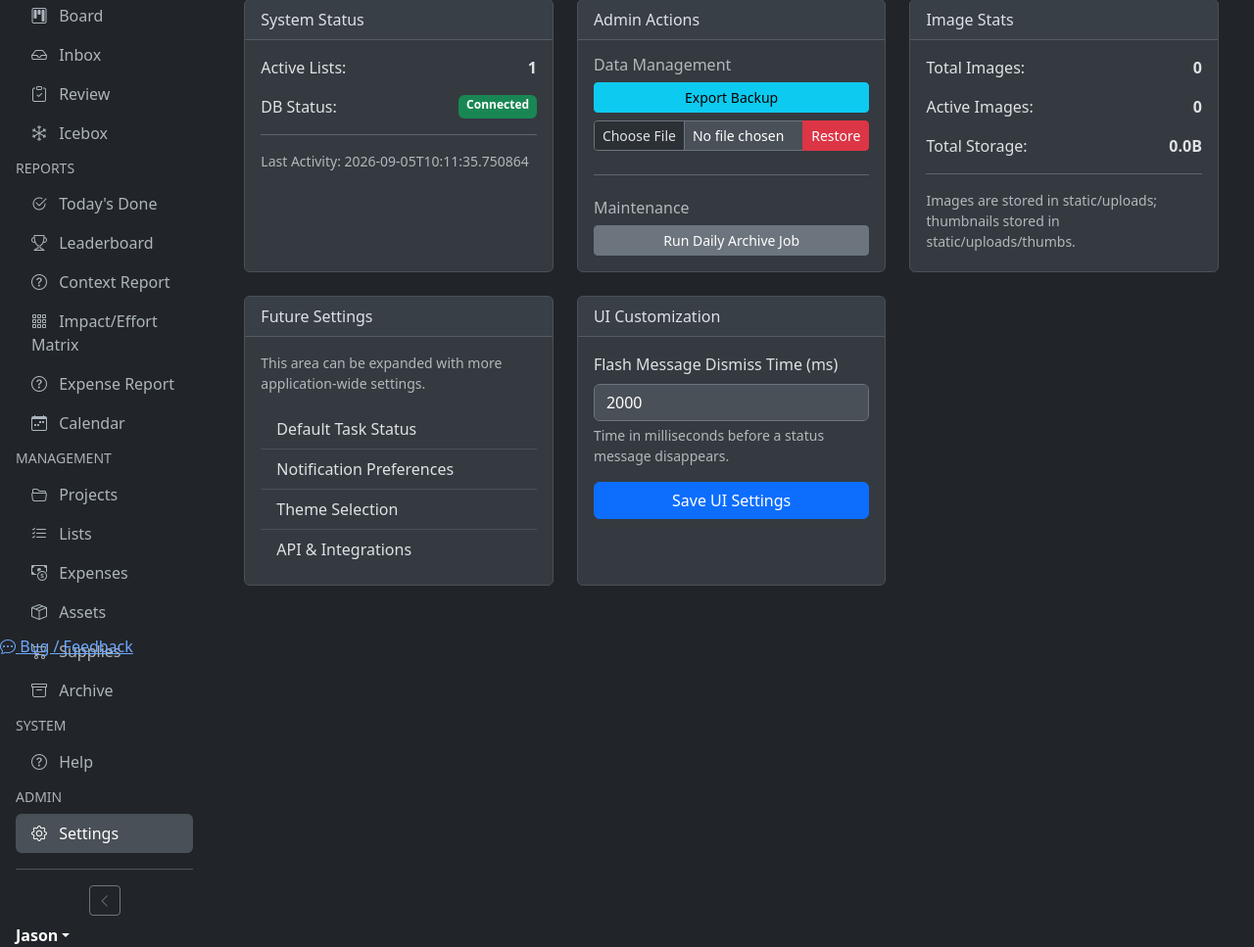
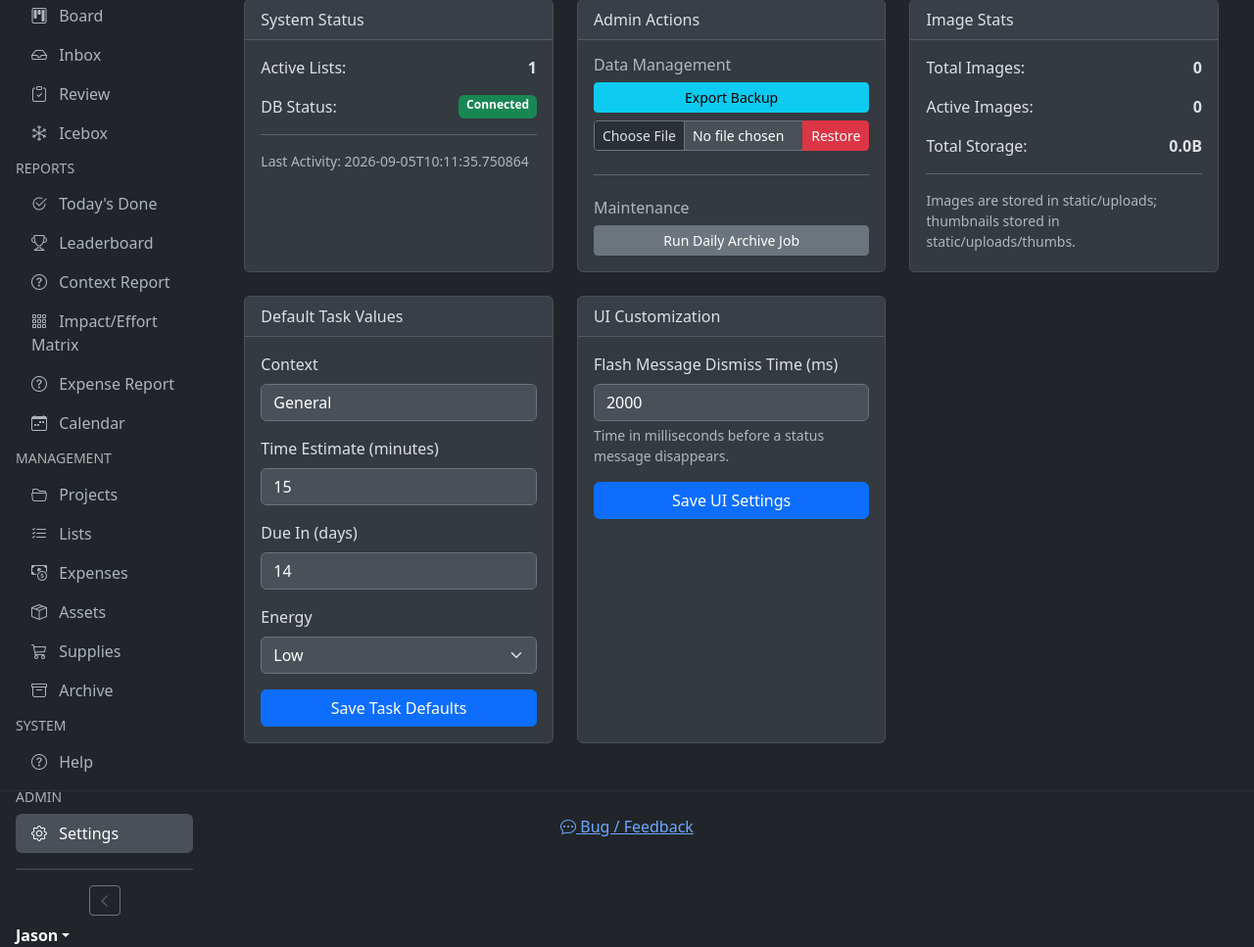
Before and after one commit to jasonbartholme/gtd-household, a Flask app: page /settings in a window 1280 px wide. Shown: the part 152-1119 px from the top of the page at 98% size. Run offline with Flask 3, Linux system fonts and the light colour scheme; data comes from the database, SQL or seed files in the repository; both versions use the stored data as it was after the commit; data that the repository does not hold is empty.

Commit message:
Added default values and let the footer breathe.

```diff
--- a/app.py
+++ b/app.py
@@ -86,6 +86,22 @@ def get_local_now():
     """Returns current time in Central Time (US/Chicago) as a naive datetime for SQLite."""
     return datetime.now(ZoneInfo("America/Chicago")).replace(tzinfo=None)
 
+def get_task_defaults(household_id):
+    household = db.session.get(Household, household_id) if household_id else None
+    context = household.default_task_context if household else 'General'
+    time_estimate = household.default_task_time_estimate if household else 15
+    due_days = household.default_task_due_days if household else 14
+    energy_level = household.default_task_energy_level if household else 'Low'
+    due_date = (get_local_now() + timedelta(days=due_days)).date()
+
+    return {
+        'context': context,
+        'time_estimate': time_estimate,
+        'due_days': due_days,
+        'energy_level': energy_level,
+        'due_date': due_date.isoformat()
+    }
+
 # ==========================================
 # 2. DATABASE MODELS
 # ==========================================
@@ -93,6 +109,10 @@ class Household(db.Model):
     id = db.Column(db.Integer, primary_key=True)
     name = db.Column(db.String(100), nullable=False)
     created_at = db.Column(db.DateTime, default=get_local_now)
+    default_task_context = db.Column(db.String(100), default='General')
+    default_task_time_estimate = db.Column(db.Integer, default=15)
+    default_task_due_days = db.Column(db.Integer, default=14)
+    default_task_energy_level = db.Column(db.String(20), default='Low')
 
 class User(db.Model):
     id = db.Column(db.Integer, primary_key=True)
@@ -398,6 +418,7 @@ def inject_global_data():
     # Get UI settings
     flash_dismiss_time_setting = db.session.get(Setting, 'flash_dismiss_time')
     flash_dismiss_time = int(flash_dismiss_time_setting.value) if flash_dismiss_time_setting else 2000
+    task_defaults = get_task_defaults(hid)
 
     all_projects = Project.query.filter_by(household_id=hid, status='active', is_deleted=False).order_by(Project.name).all() if hid else []
 
@@ -471,13 +492,15 @@ def inject_global_data():
         unproc_inbox=unproc_inbox,
         page_title=page_title,
         nav_links=nav_links,
-        flash_dismiss_time=flash_dismiss_time
+        flash_dismiss_time=flash_dismiss_time,
+        task_defaults=task_defaults
     )
 first_run = True
 
 def setup_db():
     # Ensure the database tables exist and seed minimal data once per process
     db.create_all()
+    run_migrations()
     if not Household.query.first():
         h = Household(name="Local Household")
         db.session.add(h)
@@ -548,6 +571,7 @@ def run_migrations():
 
     inspector = inspect(db.engine)
     action_item_columns = [c['name'] for c in inspector.get_columns('action_item')]
+    household_columns = [c['name'] for c in inspector.get_columns('household')]
     project_columns = [c['name'] for c in inspector.get_columns('project')]
     expense_columns = [c['name'] for c in inspector.get_columns('expense')]
     asset_columns = [c['name'] for c in inspector.get_columns('asset')]
@@ -558,6 +582,15 @@ def run_migrations():
 
     db.session.rollback()
     with db.session.begin():
+        if 'default_task_context' not in household_columns:
+            db.session.execute(text("ALTER TABLE household ADD COLUMN default_task_context VARCHAR(100) DEFAULT 'General'"))
+        if 'default_task_time_estimate' not in household_columns:
+            db.session.execute(text('ALTER TABLE household ADD COLUMN default_task_time_estimate INTEGER DEFAULT 15'))
+        if 'default_task_due_days' not in household_columns:
+            db.session.execute(text('ALTER TABLE household ADD COLUMN default_task_due_days INTEGER DEFAULT 14'))
+        if 'default_task_energy_level' not in household_columns:
+            db.session.execute(text("ALTER TABLE household ADD COLUMN default_task_energy_level VARCHAR(20) DEFAULT 'Low'"))
+
         if 'project_phase' not in all_tables:
             print("Creating 'project_phase' table...")
             ProjectPhase.__table__.create(db.engine)
@@ -1102,7 +1135,8 @@ def inbox():
 @app.route('/inbox/add', methods=['POST'])
 def add_inbox():
     db.session.add(InboxItem(household_id=session['household_id'], captured_by_user_id=session['user_id'],
-                             title=request.form.get('title'), context=format_context(request.form.get('context')), note=request.form.get('note')))
+                             title=request.form.get('title'), context=format_context(request.form.get('context')),
+                             note=(request.form.get('note') or '').strip() or None))
     db.session.commit()
     flash("Captured!", "success")
     return redirect(url_for('inbox'))
@@ -1148,7 +1182,7 @@ def process_inbox(item_id):
     action = ActionItem(
         household_id=session['household_id'],
         title=request.form.get('title'),
-        description=request.form.get('description'),
+        description=(request.form.get('description') or '').strip() or None,
         sort_order=sort_order,
         item_type=request.form.get('item_type'),
         time_estimate=int(request.form.get('time_estimate')) if request.form.get('time_estimate') else None,
@@ -1213,7 +1247,7 @@ def add_action():
     action = ActionItem(
         household_id=hid,
         title=request.form.get('title'),
-        description=request.form.get('description'),
+        description=(request.form.get('description') or '').strip() or None,
         sort_order=sort_order,
         item_type=request.form.get('item_type', 'task'),
         complexity_fib=int(request.form.get('complexity_fib', 1)),
@@ -1251,6 +1285,7 @@ def add_action_bulk():
     status = request.form.get('status', 'icebox')
     context = request.form.get('context')
     formatted_context = format_context(context)
+    task_defaults = get_task_defaults(hid)
 
     for item_title in items:
         sort_order = 0
@@ -1265,7 +1300,10 @@ def add_action_bulk():
             project_id=project_id,
             phase_id=phase_id or (get_default_project_phase(project_id).id if project_id and get_default_project_phase(project_id) else None),
             status=status,
-            context=formatted_context,
+            context=formatted_context or format_context(task_defaults['context']),
+            time_estimate=task_defaults['time_estimate'],
+            energy_level=task_defaults['energy_level'],
+            due_date=datetime.strptime(task_defaults['due_date'], '%Y-%m-%d'),
             sort_order=sort_order,
             owner_user_id=session.get('user_id')
         )
@@ -1286,7 +1324,7 @@ def edit_action(id):
         action.impact = float(request.form.get('impact')) if request.form.get('impact') else None
         action.effort = float(request.form.get('effort')) if request.form.get('effort') else None
         action.context = format_context(request.form.get('context'))
-        action.description = request.form.get('description')
+        action.description = (request.form.get('description') or '').strip() or None
         action.status = request.form.get('status')
         if action.status == 'done' and action.completed_at is None:
             action.completed_at = get_local_now()
@@ -1483,6 +1521,7 @@ def dashboard(): # User's summary with today's actions from the log
 
     return render_template('dashboard.html', activity=activity, today_completions=completions)
 
+@app.route('/admin', methods=['GET', 'POST'])
 @app.route('/settings', methods=['GET', 'POST'])
 def settings_view():
     hid = session.get('household_id')
@@ -1496,6 +1535,22 @@ def settings_view():
             db.session.add(setting)
             db.session.commit()
             flash('UI settings updated.', 'success')
+            return redirect(url_for('settings_view'))
+        if form_name == 'task_defaults':
+            household = db.session.get(Household, hid)
+            if not household:
+                flash('Household settings are unavailable.', 'danger')
+                return redirect(url_for('settings_view'))
+            try:
+                household.default_task_context = request.form.get('default_task_context', '').strip()
+                household.default_task_time_estimate = max(0, int(request.form.get('default_task_time_estimate', 15)))
+                household.default_task_due_days = max(0, int(request.form.get('default_task_due_days', 14)))
+                household.default_task_energy_level = request.form.get('default_task_energy_level', 'Low')
+            except ValueError:
+                flash('Time estimate and due date offset must be whole numbers.', 'danger')
+                return redirect(url_for('settings_view'))
+            db.session.commit()
+            flash('Default task values updated.', 'success')
             return redirect(url_for('settings_view'))
 
     # Data for System Stats
@@ -2448,7 +2503,6 @@ def get_export_data():
 if __name__ == '__main__':
     with app.app_context():
         setup_db()
-        run_migrations()
     scheduler.init_app(app)
     # Add the new daily backup job to the scheduler
     scheduler.add_job(id='DailyBackupJob', func=daily_backup_job, trigger='cron', hour=2) # Runs at 2 AM
--- a/templates/base.html
+++ b/templates/base.html
@@ -40,6 +40,13 @@
             color: #fff;
             border-color: #86b7fe;
             box-shadow: 0 0 0 0.25rem rgba(13, 110, 253, 0.25);
+        }
+        .site-footer {
+            padding: 1.5rem 0;
+        }
+        .site-footer hr {
+            border-color: #495057;
+            margin: 0 0 1.5rem;
         }
 
         /* Sidebar Styles */
@@ -160,6 +167,11 @@
             .ie-matrix { min-height: 15rem; }
             .ie-q { font-size: 0.6875rem; padding: 0.35rem; }
         }
+
+    .site-footer {
+        text-align: center;
+        padding-bottom: 2rem;
+    }
     </style>
 </head>
 <body id="app-body">
@@ -278,25 +290,25 @@
                                     </div>
                                     <div class="col-md-4 mb-3">
                                         <label for="task-context" class="form-label">Context</label>
-                                        <input type="text" name="context" id="task-context" class="form-control" placeholder="@home, @work, etc.">
+                                        <input type="text" name="context" id="task-context" class="form-control" value="{{ task_defaults.context }}">
                                     </div>
                                     <div class="col-md-4 mb-3">
                                         <label for="task-due-date" class="form-label">Due Date</label>
-                                        <input type="date" name="due_date" id="task-due-date" class="form-control">
+                                        <input type="date" name="due_date" id="task-due-date" class="form-control" value="{{ task_defaults.due_date }}">
                                     </div>
                                 </div>
                         <div class="row">
                             <div class="col-md-6 mb-3">
                                 <label for="task-time-estimate" class="form-label">Time Estimate (minutes)</label>
-                                <input type="number" name="time_estimate" id="task-time-estimate" class="form-control">
+                                <input type="number" name="time_estimate" id="task-time-estimate" class="form-control" value="{{ task_defaults.time_estimate }}">
                             </div>
                             <div class="col-md-6 mb-3">
                                 <label for="task-energy-level" class="form-label">Energy Level</label>
                                 <select name="energy_level" id="task-energy-level" class="form-select">
                                     <option value="">None</option>
-                                    <option value="Low">Low</option>
-                                    <option value="Medium">Medium</option>
-                                    <option value="High">High</option>
+                                    <option value="Low" {% if task_defaults.energy_level == 'Low' %}selected{% endif %}>Low</option>
+                                    <option value="Medium" {% if task_defaults.energy_level == 'Medium' %}selected{% endif %}>Medium</option>
+                                    <option value="High" {% if task_defaults.energy_level == 'High' %}selected{% endif %}>High</option>
                                 </select>
                             </div>
                         </div>
@@ -387,10 +399,13 @@
       </div>
     </div>
     <footer class="site-footer">
-        <a href="https://docs.google.com/forms/d/e/1FAIpQLSfjcQbiOLTuIeLgACYmndO1qGAWPEjEwq6ad3VNg2qABFiZog/viewform?usp=publish-editor" aria-label="Submit bug or feedback">
+        <hr>
+        <div class="text-center">
+            <a href="https://docs.google.com/forms/d/e/1FAIpQLSfjcQbiOLTuIeLgACYmndO1qGAWPEjEwq6ad3VNg2qABFiZog/viewform?usp=publish-editor" aria-label="Submit bug or feedback">
             <i class="bi bi-chat-dots"></i>
             <span>Bug / Feedback</span>
         </a>
+        </div>
     </footer>
     <script src="https://cdn.jsdelivr.net/npm/bootstrap@5.3.3/dist/js/bootstrap.bundle.min.js"></script>
     <script src="https://cdn.jsdelivr.net/npm/sortablejs@latest/Sortable.min.js"></script>
--- a/templates/kanban.html
+++ b/templates/kanban.html
@@ -32,7 +32,9 @@
                             <h6 class="mb-1">{{ item.title }}</h6>
                             <i class="bi bi-grip-vertical fs-4" style="cursor: grab;"></i>
                         </div>
-                        <p class="mb-1 small text-muted card-details">{{ item.description|truncate(100) if item.description else 'No description' }}</p>
+                        {% if item.description %}
+                        <p class="mb-1 small text-muted card-details">{{ item.description|truncate(100) }}</p>
+                        {% endif %}
                         {% if item.project %}
                         <small class="d-block text-muted card-details">
                             <i class="bi bi-folder"></i> <a href="{{ url_for('project_detail', id=item.project.id) }}" class="text-decoration-none">{{ item.project.name }}</a>
--- a/templates/settings.html
+++ b/templates/settings.html
@@ -62,15 +62,32 @@
 
         <div class="col-lg-4 col-md-6">
             <div class="card h-100">
-                <div class="card-header">Future Settings</div>
+                <div class="card-header">Default Task Values</div>
                 <div class="card-body">
-                    <p class="text-muted small">This area can be expanded with more application-wide settings.</p>
-                    <ul class="list-group list-group-flush">
-                        <li class="list-group-item bg-transparent">Default Task Status</li>
-                        <li class="list-group-item bg-transparent">Notification Preferences</li>
-                        <li class="list-group-item bg-transparent">Theme Selection</li>
-                        <li class="list-group-item bg-transparent">API & Integrations</li>
-                    </ul>
+                    <form action="{{ url_for('settings_view') }}" method="POST">
+                        <input type="hidden" name="form_name" value="task_defaults">
+                        <div class="mb-3">
+                            <label for="default_task_context" class="form-label">Context</label>
+                            <input type="text" class="form-control" id="default_task_context" name="default_task_context" value="{{ task_defaults.context }}" required>
+                        </div>
+                        <div class="mb-3">
+                            <label for="default_task_time_estimate" class="form-label">Time Estimate (minutes)</label>
+                            <input type="number" min="0" class="form-control" id="default_task_time_estimate" name="default_task_time_estimate" value="{{ task_defaults.time_estimate }}" required>
+                        </div>
+                        <div class="mb-3">
+                            <label for="default_task_due_days" class="form-label">Due In (days)</label>
+                            <input type="number" min="0" class="form-control" id="default_task_due_days" name="default_task_due_days" value="{{ task_defaults.due_days }}" required>
+                        </div>
+                        <div class="mb-3">
+                            <label for="default_task_energy_level" class="form-label">Energy</label>
+                            <select class="form-select" id="default_task_energy_level" name="default_task_energy_level">
+                                <option value="Low" {% if task_defaults.energy_level == 'Low' %}selected{% endif %}>Low</option>
+                                <option value="Medium" {% if task_defaults.energy_level == 'Medium' %}selected{% endif %}>Medium</option>
+                                <option value="High" {% if task_defaults.energy_level == 'High' %}selected{% endif %}>High</option>
+                            </select>
+                        </div>
+                        <button type="submit" class="btn btn-primary w-100">Save Task Defaults</button>
+                    </form>
                 </div>
             </div>
         </div>
```
Also changed, not shown: templates/inbox.html (+9 -5 lines), app.db.
